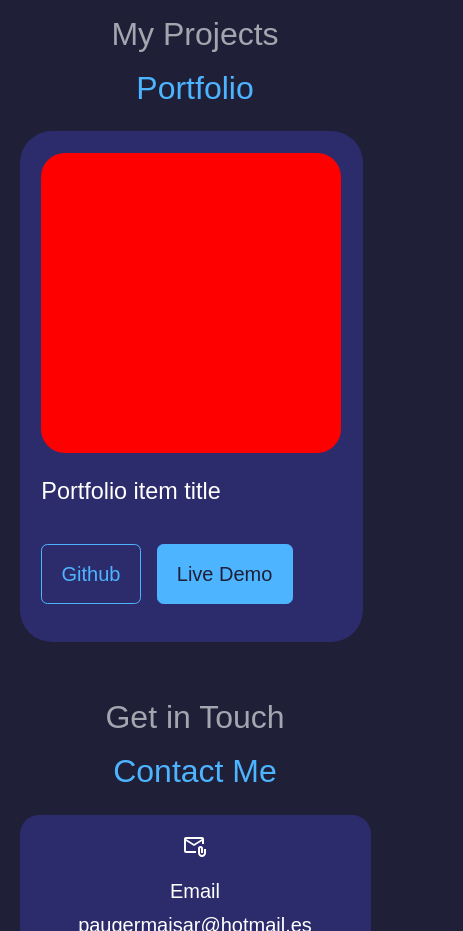
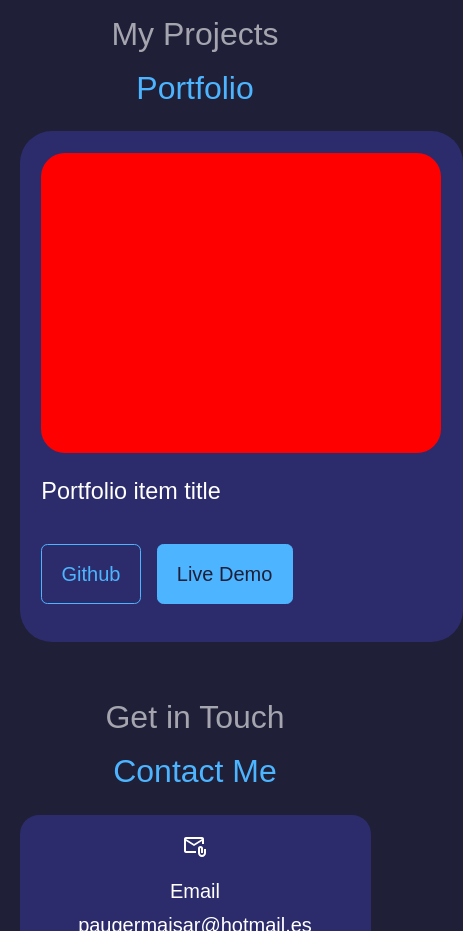
Before and after one commit to getaudio2/Welcome-Portfolio-React, a React (Create React App) app: page / in a window 390 px wide. Shown: the part 2900-3831 px from the top of the page, 463 px wide, since content can reach past the window. Built offline with nearby package versions, Linux system fonts and the light colour scheme; a web font is replaced by a local one.

Commit message:
Made Portfolio CSS responsive

```diff
--- a/src/components/Projects.css
+++ b/src/components/Projects.css
@@ -34,6 +34,22 @@
 
 .image-div {
     background-color: red;
-    width: 300px;
+    width: 400px;
     height: 300px;
 }
+
+/* Media Queries (Medium Devices) */
+@media screen and (max-width: 1024px){
+    .portfolio__container {
+        grid-template-columns: 1fr 1fr;
+        gap: 1.2rem;
+    }
+}
+
+/* Media Queries (Small Devices) */
+@media screen and (max-width: 600px){
+    .portfolio__container {
+        grid-template-columns: 1fr;
+        gap: 1rem;
+    }
+}
```
